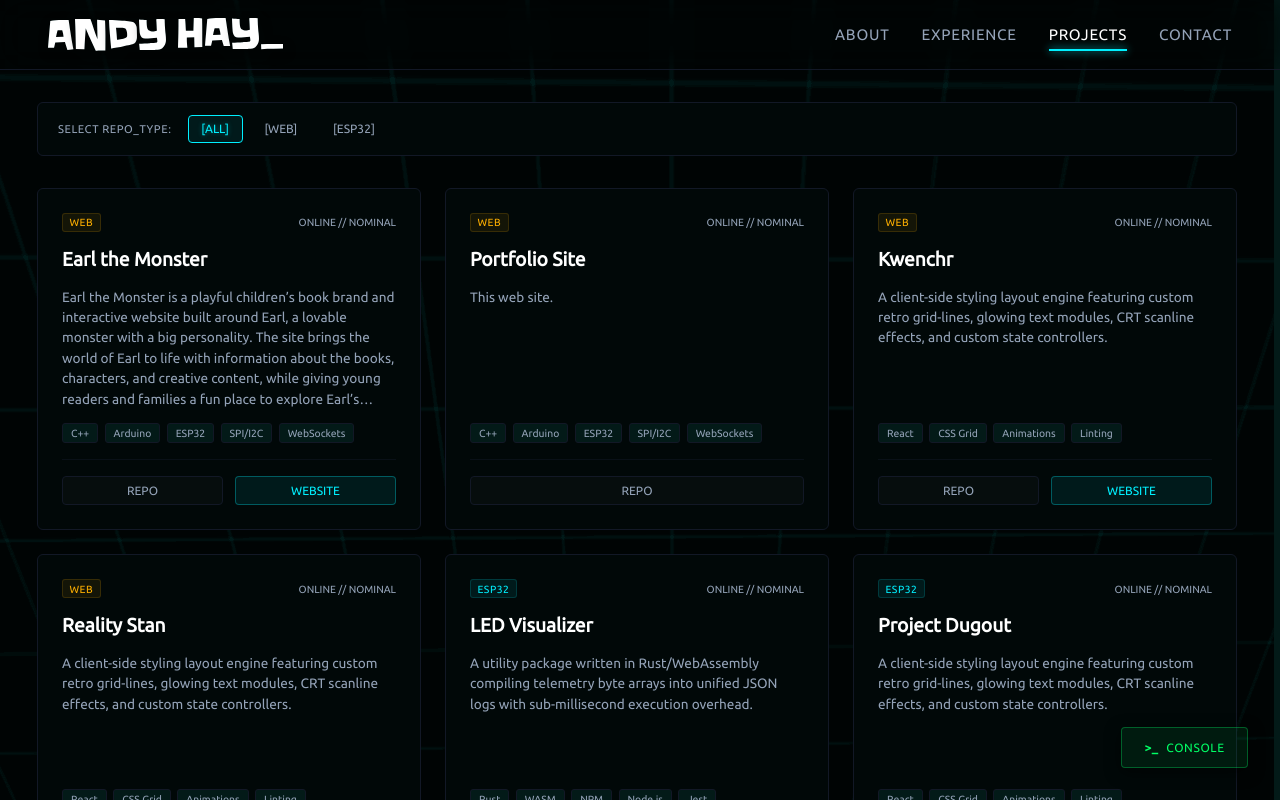
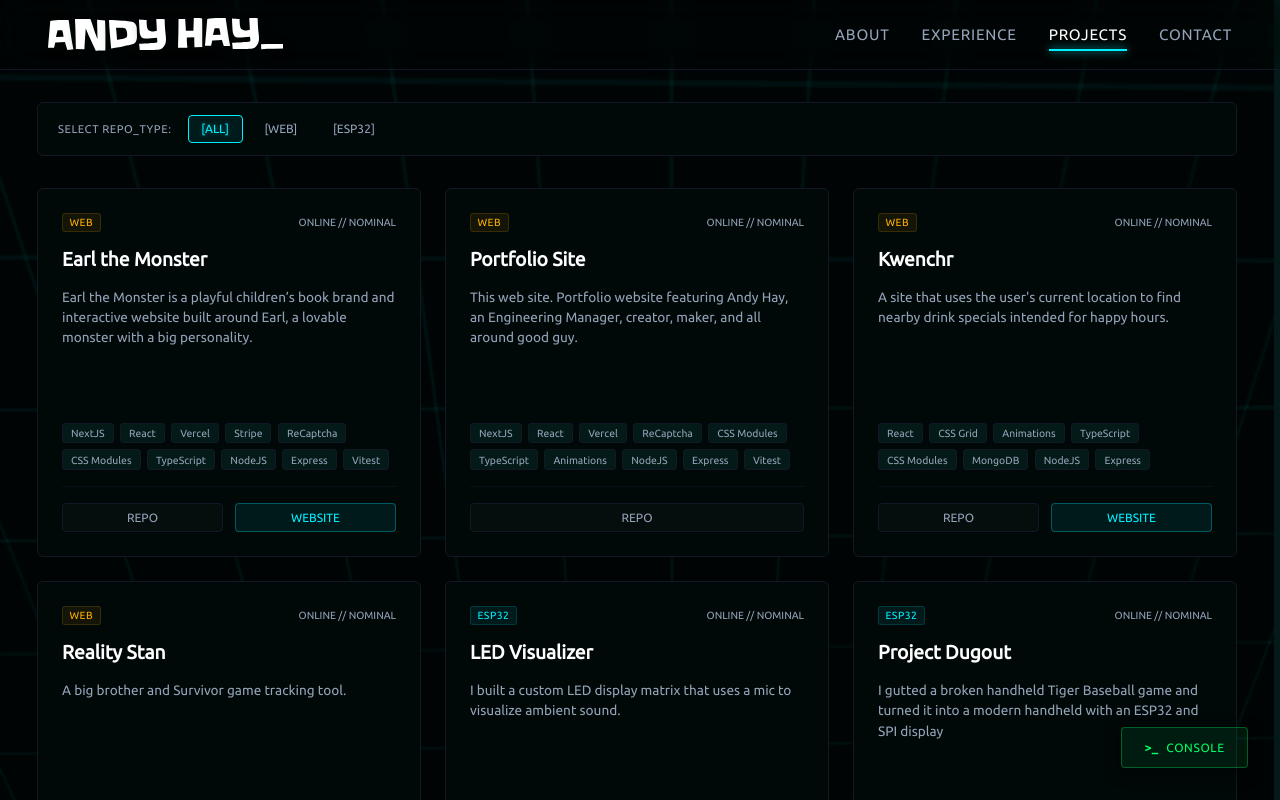
Before and after one commit to hayandrew/portfolio, a Next.js app: page /projects in a window 1280 px wide. Shown: the top 800 px of the page. Built offline with nearby package versions, Linux system fonts and the light colour scheme.

Commit message:
content updates

```diff
--- a/src/app/projects/page.tsx
+++ b/src/app/projects/page.tsx
@@ -21,67 +21,104 @@ export default function ProjectsPage() {
 
   const projects: Project[] = [
     {
-      id: "project-2",
+      id: "project-1",
       title: "Earl the Monster",
       category: "web",
       categoryLabel: "Web",
       description:
-        "Earl the Monster is a playful children’s book brand and interactive website built around Earl, a lovable monster with a big personality. The site brings the world of Earl to life with information about the books, characters, and creative content, while giving young readers and families a fun place to explore Earl’s adventures.",
-      technologies: ["C++", "Arduino", "ESP32", "SPI/I2C", "WebSockets"],
+        "Earl the Monster is a playful children’s book brand and interactive website built around Earl, a lovable monster with a big personality.",
+      technologies: [
+        "NextJS",
+        "React",
+        "Vercel",
+        "Stripe",
+        "ReCaptcha",
+        "CSS Modules",
+        "TypeScript",
+        "NodeJS",
+        "Express",
+        "Vitest",
+      ],
       codeLink: "https://github.com/hayandrew/earlthemonster",
       liveLink: "https://earlthemonster.com",
     },
     {
-      id: "project-6",
+      id: "project-2",
       title: "Portfolio Site",
       category: "web",
       categoryLabel: "Web",
-      description: "This web site.",
-      technologies: ["C++", "Arduino", "ESP32", "SPI/I2C", "WebSockets"],
+      description:
+        "This web site. Portfolio website featuring Andy Hay, an Engineering Manager, creator, maker, and all around good guy.",
+      technologies: [
+        "NextJS",
+        "React",
+        "Vercel",
+        "ReCaptcha",
+        "CSS Modules",
+        "TypeScript",
+        "Animations",
+        "NodeJS",
+        "Express",
+        "Vitest",
+      ],
       codeLink: "https://github.com/hayandrew/earlthemonster",
     },
 
     {
-      id: "project-5",
+      id: "project-3",
       title: "Kwenchr",
       category: "web",
       categoryLabel: "Web",
       description:
-        "A client-side styling layout engine featuring custom retro grid-lines, glowing text modules, CRT scanline effects, and custom state controllers.",
-      technologies: ["React", "CSS Grid", "Animations", "Linting"],
-      codeLink: "https://github.com/hayandrew",
-      liveLink: "https://andyhay.com",
-    },
-    {
-      id: "project-7",
-      title: "Reality Stan",
-      category: "web",
-      categoryLabel: "Web",
-      description:
-        "A client-side styling layout engine featuring custom retro grid-lines, glowing text modules, CRT scanline effects, and custom state controllers.",
-      technologies: ["React", "CSS Grid", "Animations", "Linting"],
-      codeLink: "https://github.com/hayandrew",
-      liveLink: "https://andyhay.com",
-    },
-    {
-      id: "project-3",
-      title: "LED Visualizer",
-      category: "esp32",
-      categoryLabel: "ESP32",
-      description:
-        "A utility package written in Rust/WebAssembly compiling telemetry byte arrays into unified JSON logs with sub-millisecond execution overhead.",
-      technologies: ["Rust", "WASM", "NPM", "Node.js", "Jest"],
+        "A site that uses the user's current location to find nearby drink specials intended for happy hours.",
+      technologies: [
+        "React",
+        "CSS Grid",
+        "Animations",
+        "TypeScript",
+        "CSS Modules",
+        "MongoDB",
+        "NodeJS",
+        "Express",
+      ],
       codeLink: "https://github.com/hayandrew",
       liveLink: "https://andyhay.com",
     },
     {
       id: "project-4",
+      title: "Reality Stan",
+      category: "web",
+      categoryLabel: "Web",
+      description: "A big brother and Survivor game tracking tool.",
+      technologies: [
+        "CSS Grid",
+        "Animations",
+        "CSS Modules",
+        "NodeJS",
+        "Express",
+      ],
+      codeLink: "https://github.com/hayandrew",
+      liveLink: "https://andyhay.com",
+    },
+    {
+      id: "project-5",
+      title: "LED Visualizer",
+      category: "esp32",
+      categoryLabel: "ESP32",
+      description:
+        "I built a custom LED display matrix that uses a mic to visualize ambient sound.",
+      technologies: ["C++", "ESP32", "Arduino", "Arduino IDE", "PlatformIO"],
+      codeLink: "https://github.com/hayandrew",
+      liveLink: "https://andyhay.com",
+    },
+    {
+      id: "project-6",
       title: "Project Dugout",
       category: "esp32",
       categoryLabel: "ESP32",
       description:
-        "A client-side styling layout engine featuring custom retro grid-lines, glowing text modules, CRT scanline effects, and custom state controllers.",
-      technologies: ["React", "CSS Grid", "Animations", "Linting"],
+        "I gutted a broken handheld Tiger Baseball game and turned it into a modern handheld with an ESP32 and SPI display",
+      technologies: ["C++", "ESP32", "Arduino", "Arduino IDE", "PlatformIO"],
       codeLink: "https://github.com/hayandrew",
       liveLink: "https://andyhay.com",
     },
```
Also changed, not shown: src/app/about/page.tsx (+9 -0 lines), src/styles/about.module.css (+8 -0 lines), public/images/headshot.jpg (added), 1 other file (tests, documents, lock files or other folders).
